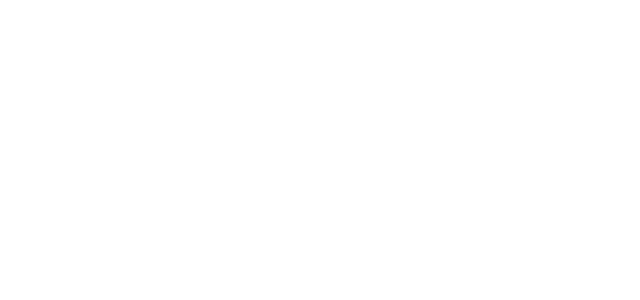
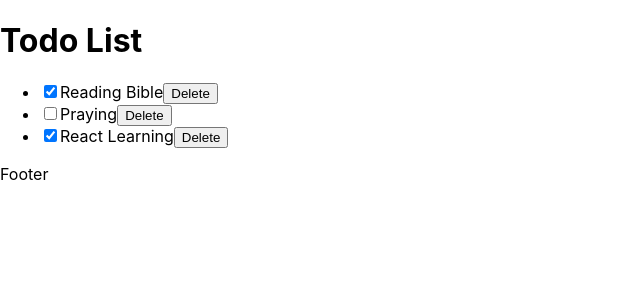
Before and after one commit to Vasanthkumar12/react-learning, a React (Create React App) app in the folder todo-list-app/: page / in a window 1280 px wide. Shown: the top 300 px of the page, without its empty margins (0-640 px from the left). Built offline with nearby package versions, Linux system fonts and the light colour scheme.

Commit message:
basic todo list prepared

```diff
--- a/todo-list-app/src/App.js
+++ b/todo-list-app/src/App.js
@@ -1,8 +1,15 @@
 import './App.css';
+import Content from './Content';
+import Header from './Header';
+import Footer from './Footer';
 
 function App() {
   return (
-    <div></div>
+    <div id="container">
+      <Header />
+      <Content />
+      <Footer />
+    </div>
   );
 }
 
--- a/todo-list-app/src/Content.js
+++ b/todo-list-app/src/Content.js
@@ -0,0 +1,40 @@
+import React, { useState } from 'react'
+
+export default function Content() {
+    const [todos, setTodos] = useState(
+        [
+            {
+                id: 1,
+                checked: true,
+                todo: "Reading Bible"
+            },
+            {
+                id:2,
+                checked: false,
+                todo: "Praying"
+            },
+            {
+                id: 3,
+                checked: true,
+                todo: "React Learning"
+            }
+        ]
+    )
+
+
+    return (
+        <div id="content">
+            <ul>
+                {
+                    todos.map((todo) => {
+                        return(<li>
+                            <input type="checkbox" checked={todo.checked} />
+                            <label>{todo.todo}</label>
+                            <button>Delete</button>
+                        </li>)
+                    })
+                }
+            </ul>
+        </div>
+    )
+}
--- a/todo-list-app/src/Footer.js
+++ b/todo-list-app/src/Footer.js
@@ -0,0 +1,7 @@
+import React from 'react'
+
+export default function Footer() {
+  return (
+    <div>Footer</div>
+  )
+}
--- a/todo-list-app/src/Header.js
+++ b/todo-list-app/src/Header.js
@@ -0,0 +1,9 @@
+import React from 'react'
+
+export default function Header() {
+  return (
+    <div id="header">
+        <h1>Todo List</h1>
+    </div>
+  )
+}
```
